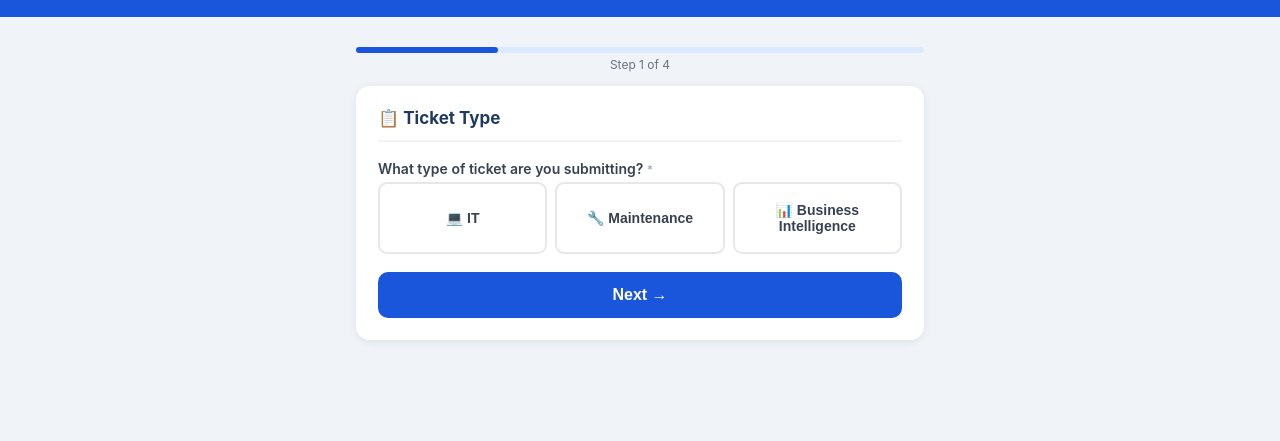
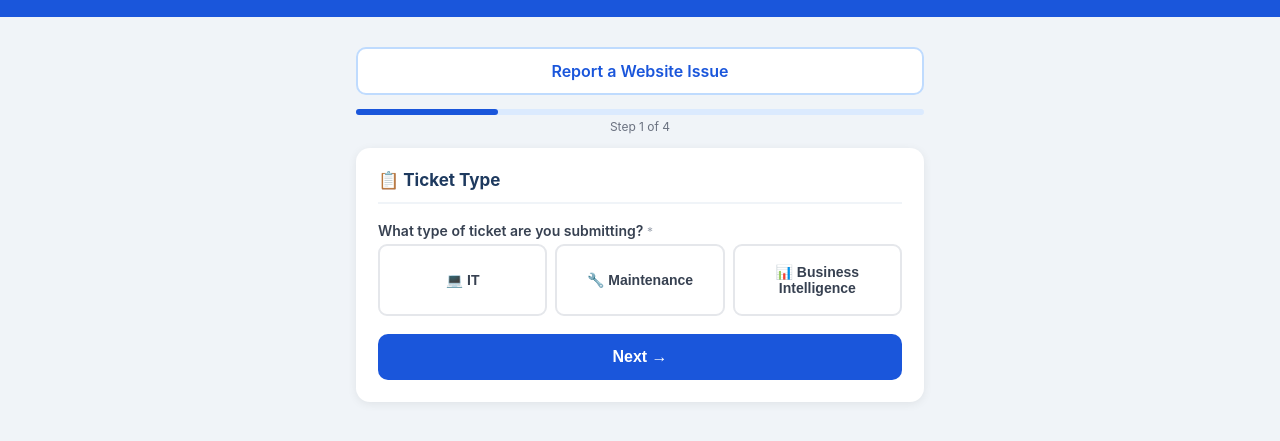
Before and after one commit to aaronmusgrave/it-helpdesk-form, a website: page static/index.html in a window 1280 px wide. Shown: the part 69-510 px from the top of the page. Drawn offline with Linux system fonts and the light colour scheme.

Commit message:
Update index.html

```diff
--- a/static/index.html
+++ b/static/index.html
@@ -66,6 +66,8 @@
     .spinner { display: inline-block; width: 18px; height: 18px; border: 3px solid rgba(255,255,255,0.35); border-top-color: white; border-radius: 50%; animation: spin 0.75s linear infinite; vertical-align: middle; margin-right: 8px; }
     @keyframes spin { to { transform: rotate(360deg); } }
     .admin-link { color: #dbeafe; font-size: 12px; margin-left: 8px; }
+    .website-issue-link { display: block; text-align: center; background: #fff; color: #1a56db; border: 2px solid #bfdbfe; border-radius: 10px; padding: 12px; margin: 14px 0; text-decoration: none; font-weight: 600; }
+    .website-issue-link:hover { background: #eff6ff; }
     .hidden { display: none !important; }
   </style>
 </head>
@@ -77,6 +79,7 @@
 </div>
 
 <div class="container">
+  <a class="website-issue-link" href="/website-issue.html">Report a Website Issue</a>
   <div class="progress-bar"><div class="progress-fill" id="progressFill" style="width:25%"></div></div>
   <div class="step-label" id="stepLabel">Step 1 of 4</div>
 
```
